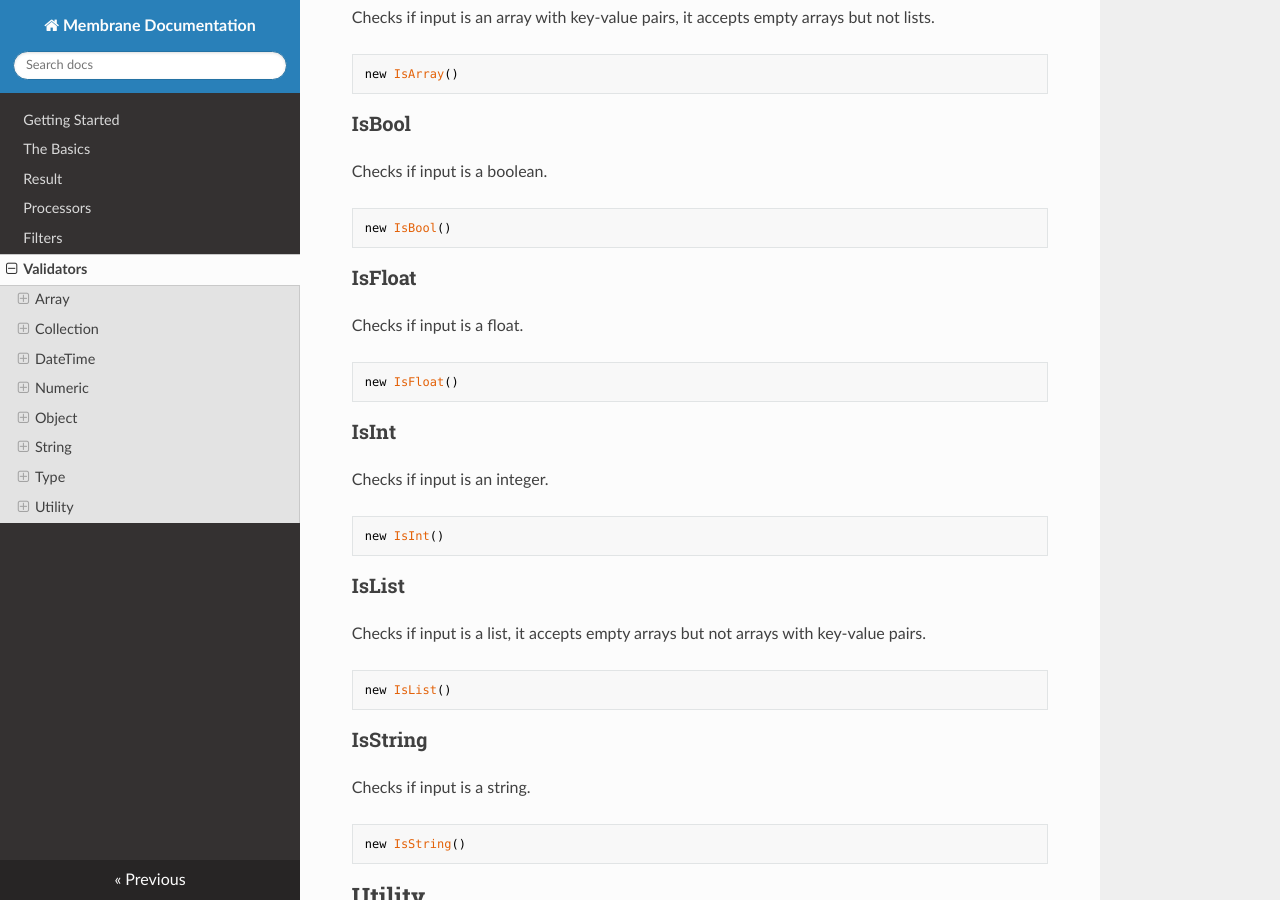
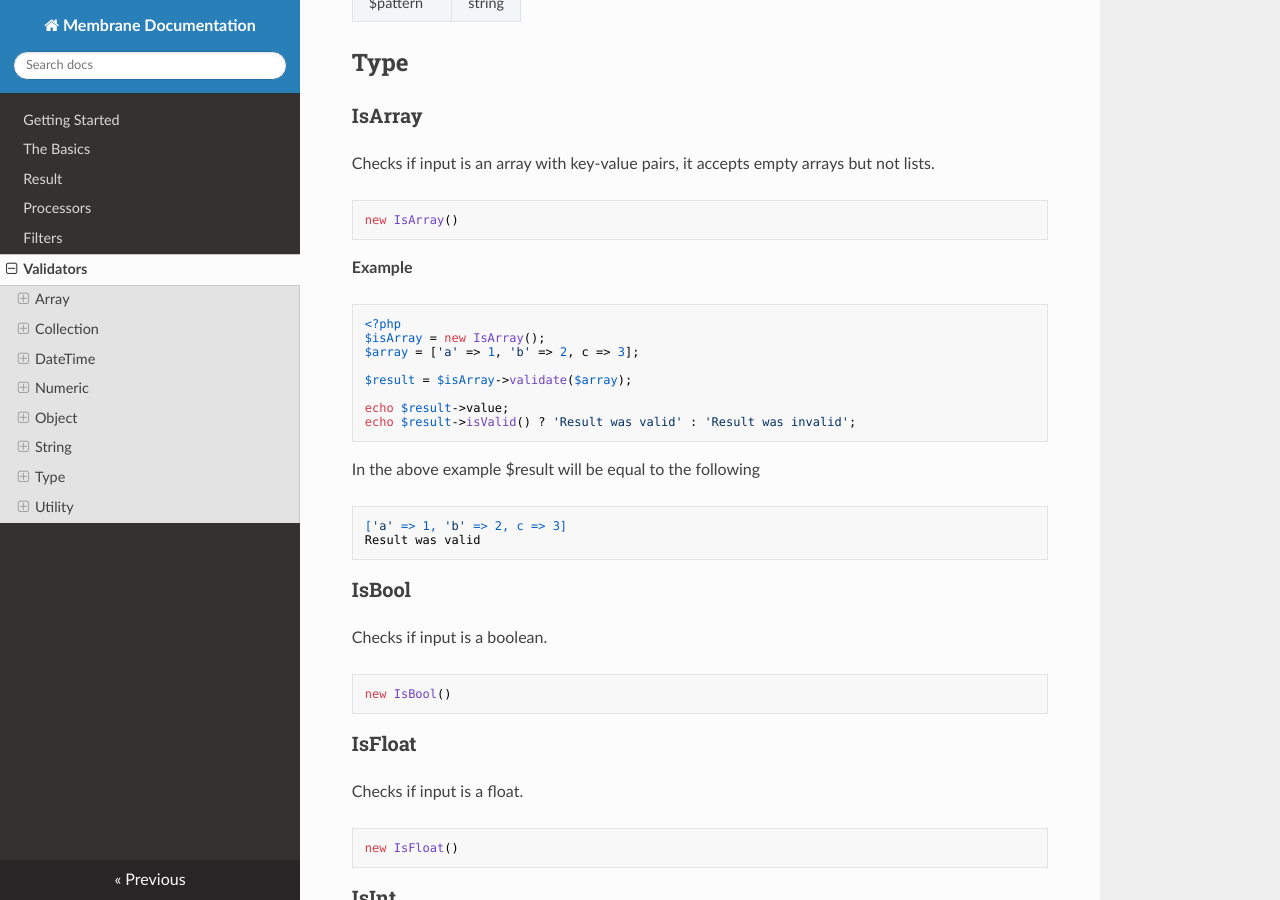
Before and after one commit to membrane-php/membrane-core, an MkDocs documentation site: the page built from docs/validators.md, in a window 1280 px wide and 900 px high, scrolled down 3061 px. Built offline with MkDocs 1.6.1, drawn with Linux system fonts in a browser that asks for light colours; nearby versions of some CDN libraries; some of the changed text lies outside the part shown.

Commit message:
php formatting added to docs

````diff
--- a/docs/validators.md
+++ b/docs/validators.md
@@ -4,6 +4,13 @@ Validators check that input is in the correct format, it will not attempt to cha
 input.
 If you wish to change the input: See [Filters](filters.md).
 
+All Validators implement the Membrane\Validator interface:
+```php
+interface Validator
+{
+    public function validate(mixed $value): Result;
+}
+```
 Results returning from Validators will always be valid or invalid.
 
 ## Array
@@ -12,7 +19,7 @@ Results returning from Validators will always be valid or invalid.
 
 Checks that an array has a number of values between a specified minimum and maximum.
 
-```
+```php
 new Count($min, $max)
 ```
 
@@ -27,7 +34,7 @@ new Count($min, $max)
 
 Checks that all values in a collection are equal.
 
-```
+```php
 new Identical()
 ```
 
@@ -37,7 +44,7 @@ new Identical()
 
 Checks if a DateTime object corresponds to a time between a specified minimum and maximum.
 
-```
+```php
 new Range($min, $max)
 ```
 
@@ -50,7 +57,7 @@ new Range($min, $max)
 
 Checks if a DateTime object corresponds to a time between a specified minimum and maximum time from now.
 
-```
+```php
 new RangeDelta($min, $max)
 ```
 
@@ -65,7 +72,7 @@ new RangeDelta($min, $max)
 
 Checks if an integer/float is between a specified minimum and maximum.
 
-```
+```php
 new Range($min, $max)
 ```
 
@@ -80,7 +87,7 @@ new Range($min, $max)
 
 Checks if array contains keys corresponding to all required fields.
 
-```
+```php
 new RequiredFields(...$fields)
 ```
 
@@ -94,7 +101,7 @@ new RequiredFields(...$fields)
 
 Checks if string input follows specified DateTime format.
 
-```
+```php
 new DateString($format)
 ```
 
@@ -106,7 +113,7 @@ new DateString($format)
 
 Checks if string input is between specified minimum and maximum number of characters.
 
-```
+```php
 new Length($min, $max)
 ```
 
@@ -119,7 +126,7 @@ new Length($min, $max)
 
 Checks if string follows specified regex pattern.
 
-```
+```php
 new DateString($pattern)
 ```
 
@@ -133,15 +140,32 @@ new DateString($pattern)
 
 Checks if input is an array with key-value pairs, it accepts empty arrays but not lists.
 
+```php
+new IsArray()
 ```
-new IsArray()
+
+**Example**
+```php
+<?php
+$isArray = new IsArray();
+$array = ['a' => 1, 'b' => 2, c => 3];
+
+$result = $isArray->validate($array);
+
+echo $result->value;
+echo $result->isValid() ? 'Result was valid' : 'Result was invalid';
+```
+In the above example $result will be equal to the following
+```
+['a' => 1, 'b' => 2, c => 3]
+Result was valid
 ```
 
 ### IsBool
 
 Checks if input is a boolean.
 
-```
+```php
 new IsBool()
 ```
 
@@ -149,7 +173,7 @@ new IsBool()
 
 Checks if input is a float.
 
-```
+```php
 new IsFloat()
 ```
 
@@ -157,7 +181,7 @@ new IsFloat()
 
 Checks if input is an integer.
 
-```
+```php
 new IsInt()
 ```
 
@@ -165,7 +189,7 @@ new IsInt()
 
 Checks if input is a list, it accepts empty arrays but not arrays with key-value pairs.
 
-```
+```php
 new IsList()
 ```
 
@@ -173,7 +197,7 @@ new IsList()
 
 Checks if input is a string.
 
-```
+```php
 new IsString()
 ```
 
@@ -183,7 +207,7 @@ new IsString()
 
 Inverts the Result of another Validator.
 
-```
+```php
 new Not($invertedValidator)
 ```
 
@@ -202,7 +226,7 @@ and return all error messages back to the user in the case of failure.
 
 If the entire chain is considered valid AllOf will return `Result::valid`.
 
-```
+```php
 new AllOf(...$chain)
 ```
 
@@ -216,7 +240,7 @@ Takes a chain of validators to run in succession.
 
 If any of the chain is considered valid then OneOf will return `Result::valid`.
 
-```
+```php
 new OneOf(...$chain)
 ```
 
@@ -230,7 +254,7 @@ _(Primarily intended for test usage.)_
 
 This will always return `Result::valid`.
 
-```
+```php
 new Passes()
 ```
 
@@ -242,7 +266,7 @@ _(Primarily intended for test usage)_
 
 This will always return `Result::noResult`.
 
-```
+```php
 new Indifferent()
 ```
 
@@ -252,6 +276,6 @@ _(Primarily intended for test usage)_
 
 This will always return `Result::invalid`.
 
-```
+```php
 new Fails()
 ```
````
Also changed, not shown: docs/filters.md (+8 -8 lines), docs/index.md (+3 -1 lines), docs/processors.md (+5 -5 lines), docs/result.md (+1 -0 lines).
